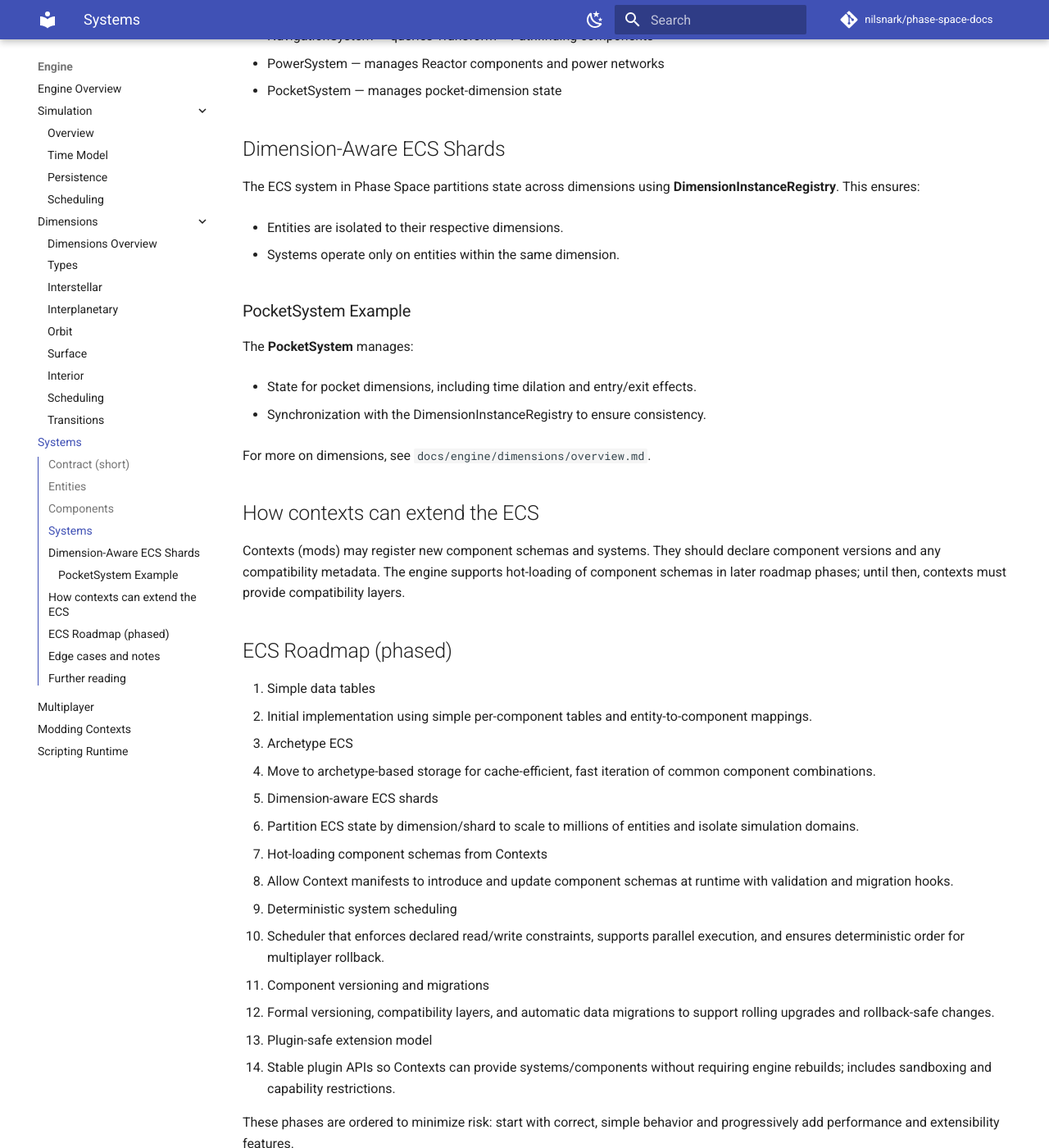
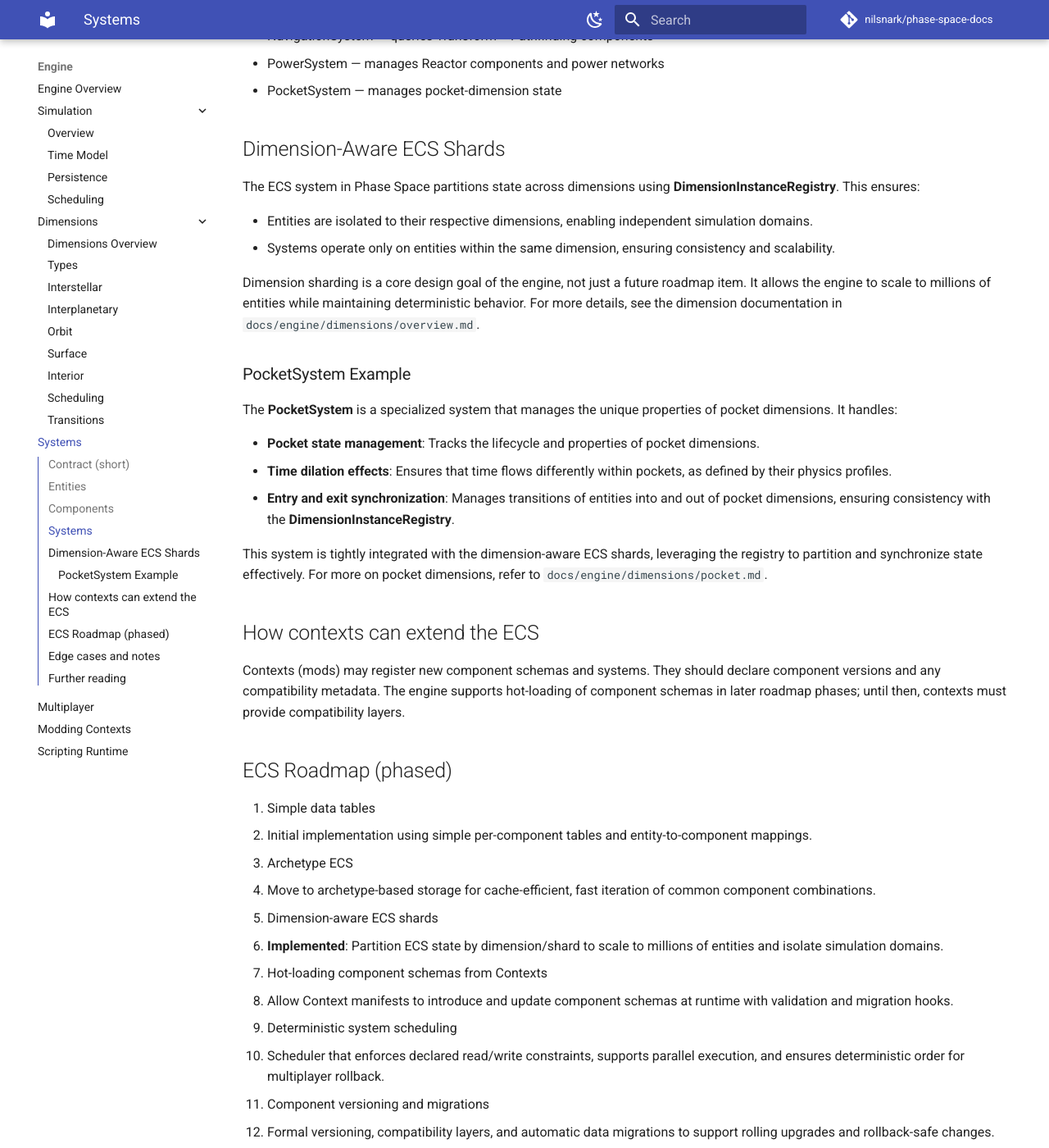
Before and after one commit to nilsnark/aegir-drift-docs, an MkDocs documentation site: the page built from docs/engine/systems.md, in a window 1280 px wide and 1400 px high, scrolled down 1317 px. Shown: the whole window at 82% size. Built offline with MkDocs 1.6.1 and Material for MkDocs 9.7.7, drawn with Linux system fonts in a browser that asks for light colours; comment, search, counter and statistics services are not loaded.

Commit message:
Enhance documentation on ECS dimension management, detailing isolation, sharding, and PocketSystem properties

```diff
--- a/docs/engine/systems.md
+++ b/docs/engine/systems.md
@@ -45,19 +45,20 @@ Common systems:
 
 The ECS system in Phase Space partitions state across dimensions using **DimensionInstanceRegistry**. This ensures:
 
-- Entities are isolated to their respective dimensions.
+- Entities are isolated to their respective dimensions, enabling independent simulation domains.
+- Systems operate only on entities within the same dimension, ensuring consistency and scalability.
 
-- Systems operate only on entities within the same dimension.
+Dimension sharding is a core design goal of the engine, not just a future roadmap item. It allows the engine to scale to millions of entities while maintaining deterministic behavior. For more details, see the dimension documentation in `docs/engine/dimensions/overview.md`.
 
 ### PocketSystem Example
 
-The **PocketSystem** manages:
+The **PocketSystem** is a specialized system that manages the unique properties of pocket dimensions. It handles:
 
-- State for pocket dimensions, including time dilation and entry/exit effects.
+- **Pocket state management**: Tracks the lifecycle and properties of pocket dimensions.
+- **Time dilation effects**: Ensures that time flows differently within pockets, as defined by their physics profiles.
+- **Entry and exit synchronization**: Manages transitions of entities into and out of pocket dimensions, ensuring consistency with the **DimensionInstanceRegistry**.
 
-- Synchronization with the DimensionInstanceRegistry to ensure consistency.
-
-For more on dimensions, see `docs/engine/dimensions/overview.md`.
+This system is tightly integrated with the dimension-aware ECS shards, leveraging the registry to partition and synchronize state effectively. For more on pocket dimensions, refer to `docs/engine/dimensions/pocket.md`.
 
 ## How contexts can extend the ECS
 
@@ -72,7 +73,7 @@ Contexts (mods) may register new component schemas and systems. They should decl
    - Move to archetype-based storage for cache-efficient, fast iteration of common component combinations.
 
 3. Dimension-aware ECS shards
-   - Partition ECS state by dimension/shard to scale to millions of entities and isolate simulation domains.
+   - **Implemented**: Partition ECS state by dimension/shard to scale to millions of entities and isolate simulation domains.
 
 4. Hot-loading component schemas from Contexts
    - Allow Context manifests to introduce and update component schemas at runtime with validation and migration hooks.
```
